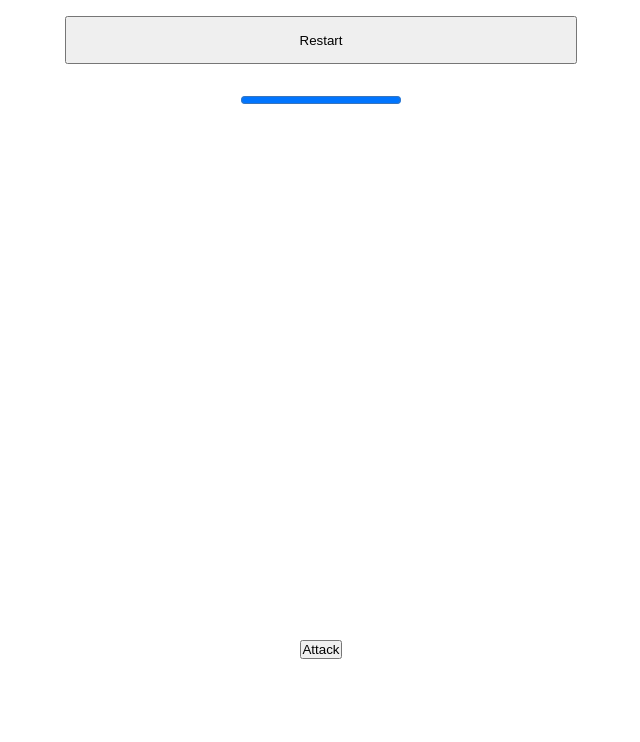
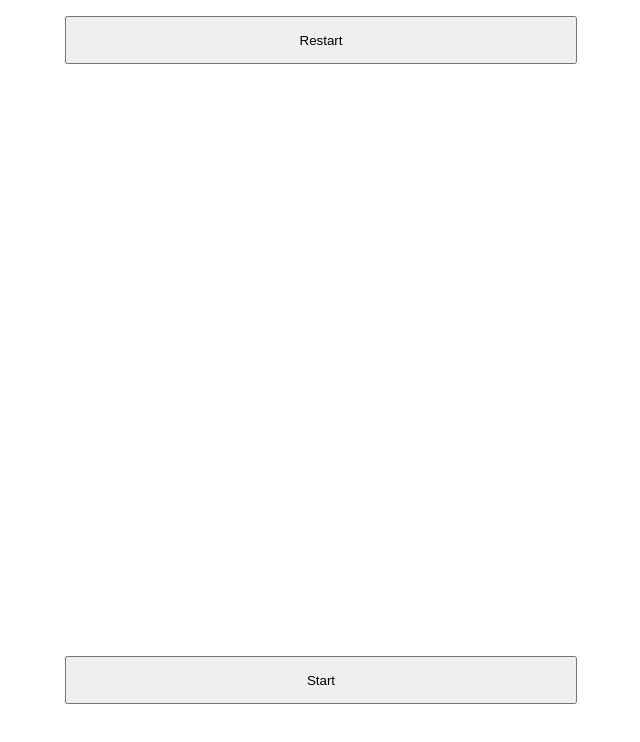
Before and after one commit to mrhl082024/Dungeon_Crawler, a plain HTML site: page index.html in a window 1280 px wide. Shown: the whole page, without its empty margins (319-959 px from the left). Drawn offline with Linux system fonts and the light colour scheme.

Commit message:
laget button function

```diff
--- a/index.css
+++ b/index.css
@@ -40,5 +40,14 @@
 }
 
 #action-bar {
-  text-align: center;
+  display: flex;
+  justify-content: center;
+  width: 100%;
+  height: 10svh;
 }
+
+#start-button {
+  width: 40%;
+  align-self: center;
+  height: 3rem;
+}
--- a/index.html
+++ b/index.html
@@ -16,7 +16,9 @@
         <div id="enemy-name"></div>
         <div id="text-bubble"></div>
         <div id="enemy-image"></div>
-        <div id="action-bar"></div>
+        <div id="action-bar">
+          <button id="start-button">Start</button>
+        </div>
       </main>
     </div>
   </body>
--- a/index.js
+++ b/index.js
@@ -1,19 +1,8 @@
-const restartButton = document.getElementById("restart-button");
 const actionBar = document.getElementById("action-bar");
-const navbar = document.getElementById("navbar");
-const healthBar = document.getElementById("health-bar");
 
-function createAttackButton() {
-  let attackButton = document.createElement("button");
-  attackButton.textContent = "Attack";
-  actionBar.appendChild(attackButton);
-}
-createAttackButton();
+const startBtn = document.getElementById("start-button");
 
-function createHealthBar() {
-  let health = document.createElement("progress");
-
-  health.value = 100;
-  healthBar.appendChild(health);
-}
-createHealthBar();
+//gjør "Start" om til "Attack!"
+startBtn.addEventListener("click", (e) => {
+  startBtn.textContent = "Attack!";
+});
```
